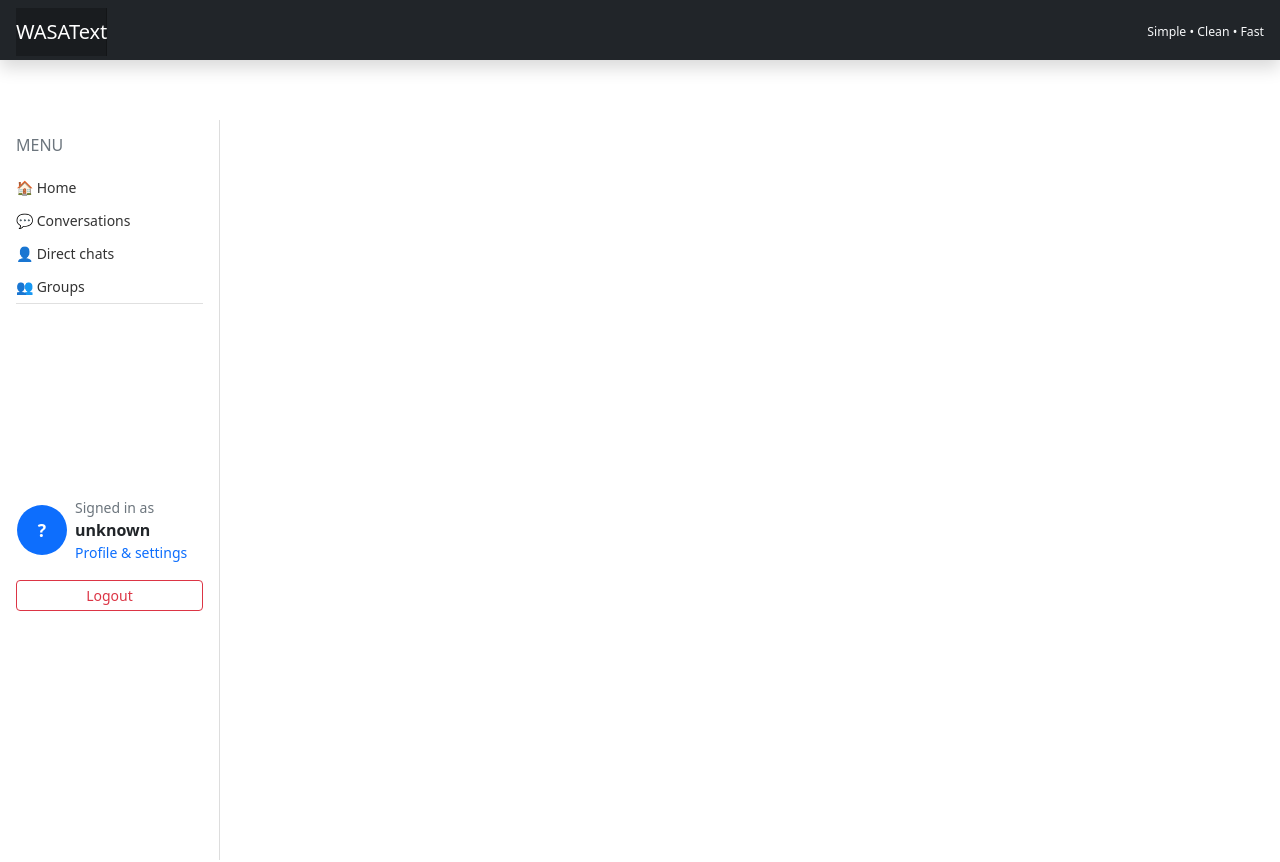
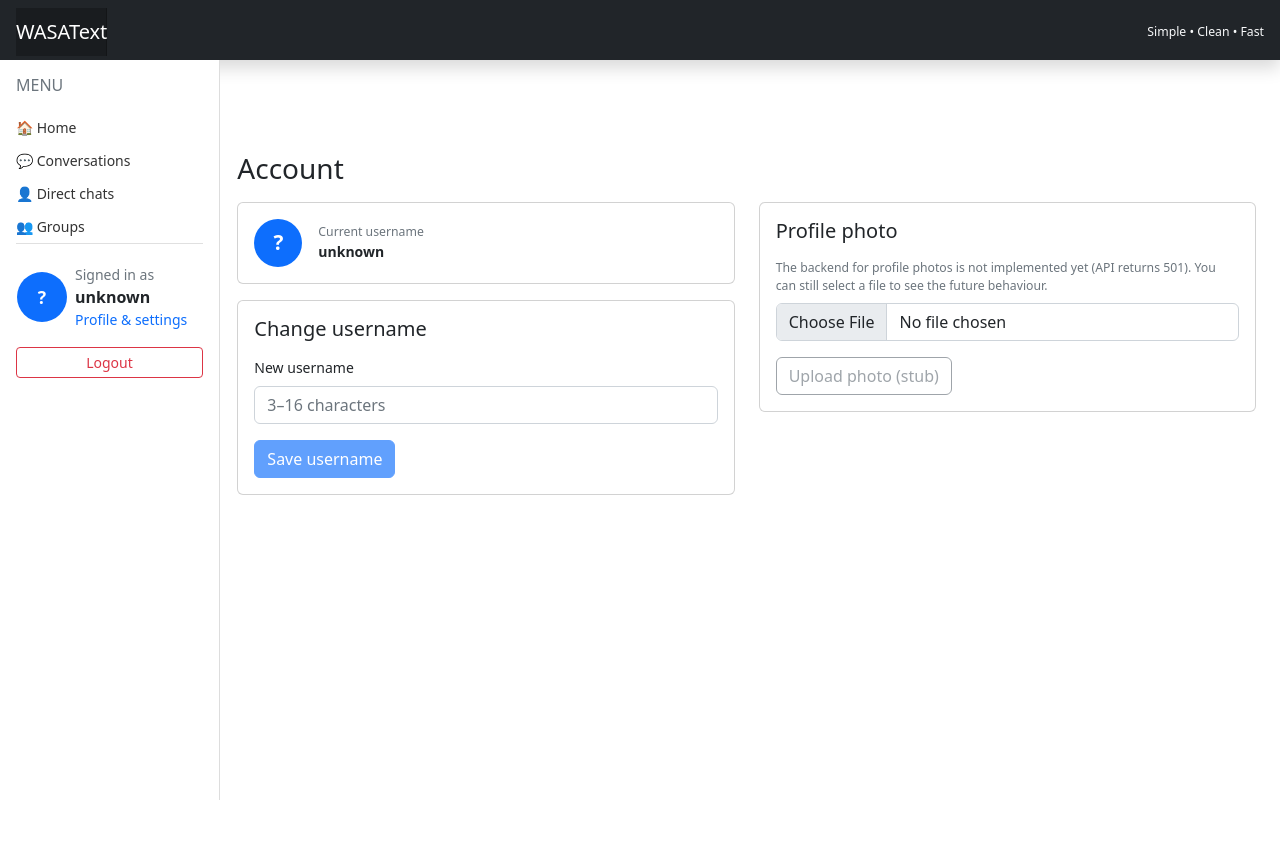
Before and after one commit to BaharL/WASAText, a Vue app in the folder webui/: page /account in a window 1280 px wide. Shown: the top 862 px of the page. After the commit the page ends 800 px from the top, so only its background shows below. Built offline with nearby package versions, Linux system fonts and the light colour scheme.

Commit message:
Update Sidebar.vue

```diff
--- a/webui/src/components/Sidebar.vue
+++ b/webui/src/components/Sidebar.vue
@@ -1,33 +1,26 @@
 <template>
   <!-- Our custom sidebar: does NOT conflict with dashboard.css -->
   <nav class="app-sidebar d-flex flex-column p-3">
-
     <!-- Main menu section -->
     <div>
       <h6 class="text-muted text-uppercase mb-3">Menu</h6>
-
       <ul class="nav flex-column">
         <li class="nav-item">
           <RouterLink to="/" class="nav-link">🏠 Home</RouterLink>
         </li>
-
         <li class="nav-item">
           <RouterLink to="/conversations" class="nav-link">💬 Conversations</RouterLink>
         </li>
-
         <li class="nav-item">
           <RouterLink to="/conversations/direct" class="nav-link">👤 Direct chats</RouterLink>
         </li>
-
         <li class="nav-item">
           <RouterLink to="/conversations/groups" class="nav-link">👥 Groups</RouterLink>
         </li>
       </ul>
     </div>
-
     <!-- Profile box stays at the bottom (mt-auto) -->
     <div class="profile-box mt-auto">
-
       <!-- Clickable profile header → go to Account page -->
       <button
         type="button"
@@ -36,7 +29,6 @@
       >
         <div class="d-flex align-items-center">
           <div class="profile-avatar">{{ profileInitial }}</div>
-
           <div class="ms-2">
             <div class="small text-muted">Signed in as</div>
             <div class="fw-semibold">{{ profileUsername || 'unknown' }}</div>
@@ -44,7 +36,6 @@
           </div>
         </div>
       </button>
-
       <!-- Logout button -->
       <button
         type="button"
@@ -54,7 +45,6 @@
         Logout
       </button>
     </div>
-
   </nav>
 </template>
 
@@ -67,7 +57,6 @@
  * - Clicking profile opens AccountView.
  * - Logout clears local storage and returns to Login.
  */
-
 import { computed, ref } from 'vue'
 import { RouterLink, useRouter } from 'vue-router'
 import { logout } from '../services/api.js'
@@ -97,15 +86,27 @@
 </script>
 
 <style scoped>
-/* No conflict: uses .app-sidebar instead of .sidebar */
+/* 🔹 FIXED positioning come il template originale */
 .app-sidebar {
+  position: fixed;
+  top: 60px; /* Sotto la navbar */
+  bottom: 0;
+  left: 0;
   width: 220px;
   border-right: 1px solid #ddd;
   background: #fff;
-  min-height: calc(100vh - 60px); /* full height minus top navbar */
-  padding-top: 1.5rem;            /* nice spacing below navbar */
+  padding: 1.5rem 1rem;
   display: flex;
   flex-direction: column;
+  overflow-y: auto; /* Scrollabile se il contenuto è troppo lungo */
+  z-index: 50;
+}
+
+/* 🔹 Nasconde la sidebar su mobile */
+@media (max-width: 767.98px) {
+  .app-sidebar {
+    display: none;
+  }
 }
 
 /* Menu links */
@@ -113,14 +114,21 @@
   color: #333;
   padding: 6px 0;
 }
+
 .nav-link.router-link-active {
   font-weight: bold;
+  color: #2470dc;
+}
+
+.nav-link:hover {
+  color: #2470dc;
 }
 
 /* Profile section */
 .profile-box {
   border-top: 1px solid #e0e0e0;
-  padding-top: 12rem;
+  padding-top: 1.2rem; /* 🔹 CAMBIATO: da 12rem a 1.2rem */
+  margin-top: auto; /* Spinge il profilo in fondo */
 }
 
 .profile-header {
```
